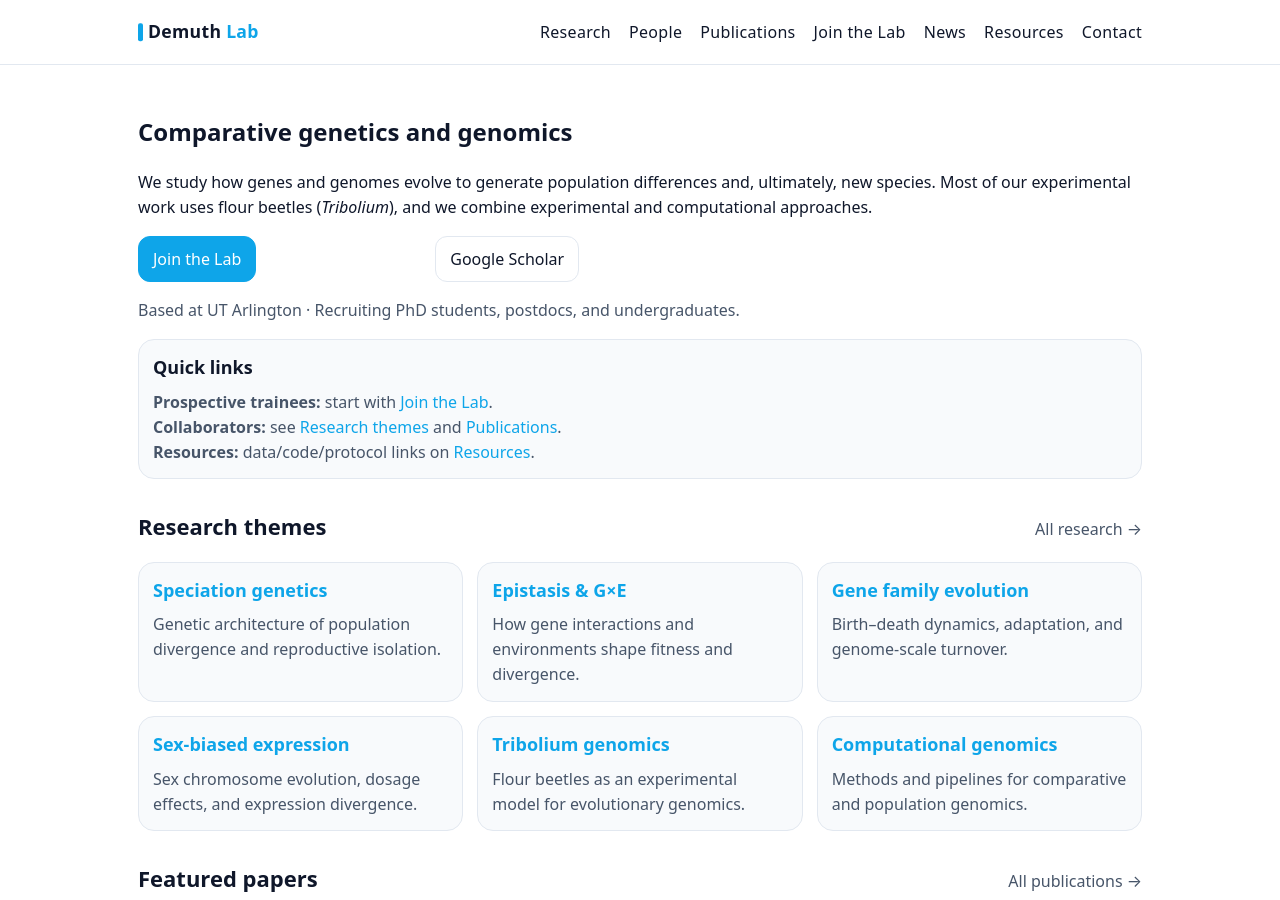
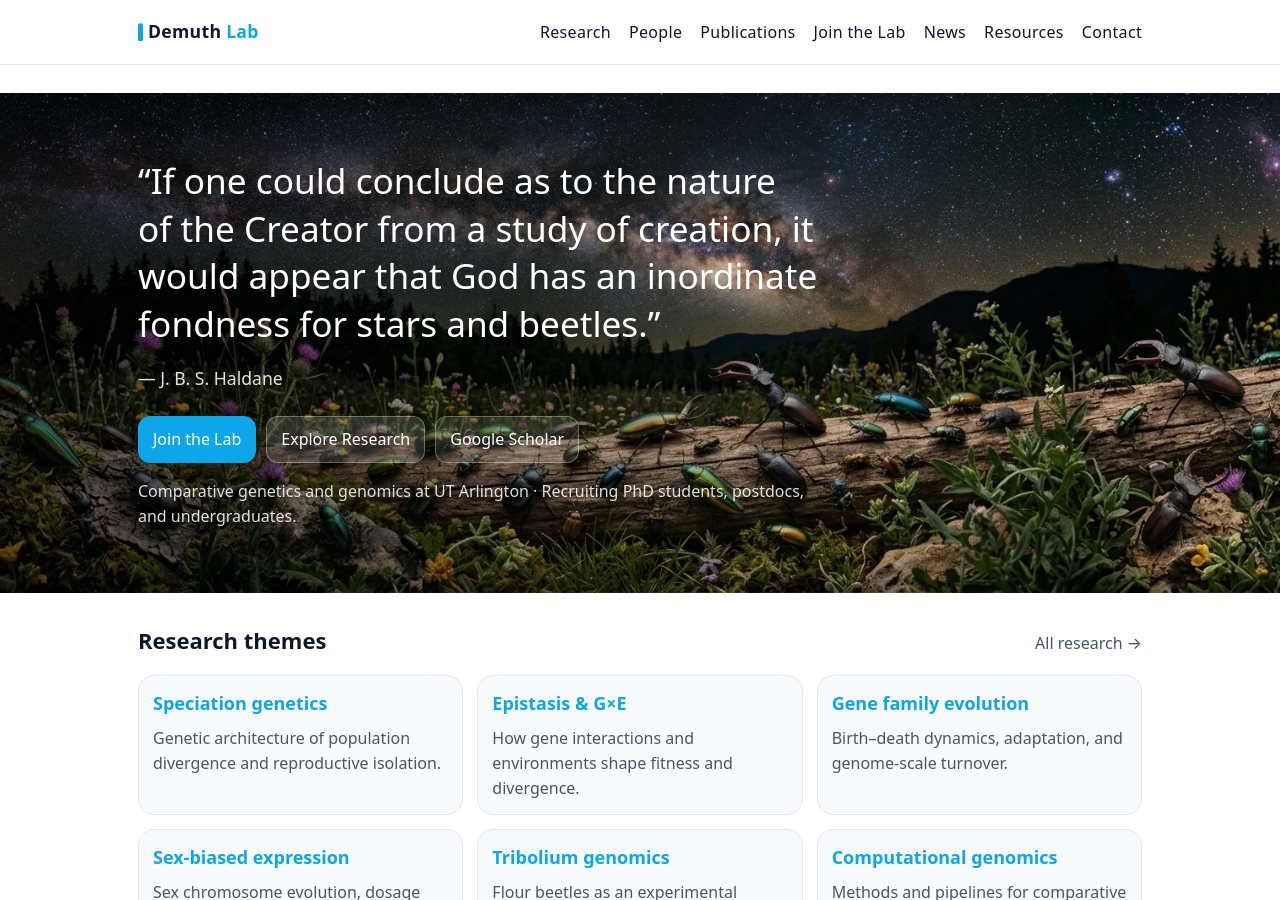
Before and after one commit to demuth-lab/demuth-lab.github.io, a Jekyll site: the page built from index.md, in a window 1280 px wide and 900 px high. Built offline with Jekyll 4.4.1, drawn with Linux system fonts in a browser that asks for light colours.

Commit message:
Update index.md

```diff
--- a/index.md
+++ b/index.md
@@ -3,23 +3,19 @@ layout: default
 show_title: false
 ---
 
-<section class="hero">
-  <div class="hero-grid">
-    <div>
-      <h1>Comparative genetics and genomics</h1>
-      <p>We study how genes and genomes evolve to generate population differences and, ultimately, new species. Most of our experimental work uses flour beetles (<em>Tribolium</em>), and we combine experimental and computational approaches.</p>
+<section class="hero-banner">
+  <div class="hero-banner-inner">
+    <div class="hero-banner-text">
+      <p class="hero-quote">“If one could conclude as to the nature of the Creator from a study of creation, it would appear that God has an inordinate fondness for stars and beetles.”</p>
+      <p class="hero-attrib">— J. B. S. Haldane</p>
+
       <div class="hero-actions">
         <a class="button primary" href="{{ '/join/' | relative_url }}">Join the Lab</a>
         <a class="button secondary" href="{{ '/research/' | relative_url }}">Explore Research</a>
         <a class="button" target="_blank" rel="noopener" href="{{ site.data.links.scholar }}">Google Scholar</a>
       </div>
-      <p class="muted" style="margin-top:10px;">Based at UT Arlington · Recruiting PhD students, postdocs, and undergraduates.</p>
-    </div>
-    <div class="card">
-      <h3>Quick links</h3>
-      <p><strong>Prospective trainees:</strong> start with <a href="{{ '/join/' | relative_url }}">Join the Lab</a>.</p>
-      <p><strong>Collaborators:</strong> see <a href="{{ '/research/' | relative_url }}">Research themes</a> and <a href="{{ '/publications/' | relative_url }}">Publications</a>.</p>
-      <p><strong>Resources:</strong> data/code/protocol links on <a href="{{ '/resources/' | relative_url }}">Resources</a>.</p>
+
+      <p class="hero-note">Comparative genetics and genomics at UT Arlington · Recruiting PhD students, postdocs, and undergraduates.</p>
     </div>
   </div>
 </section>
```
